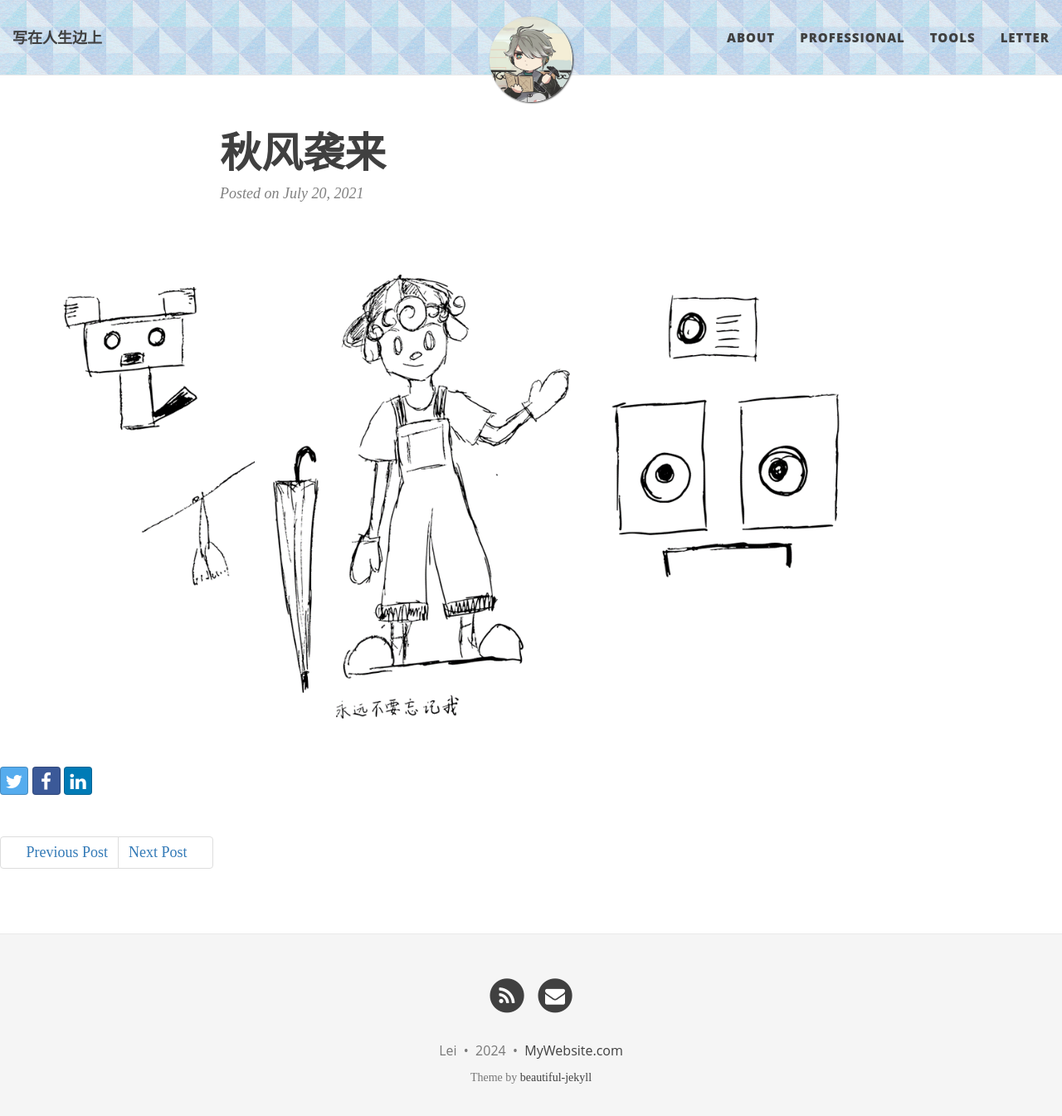
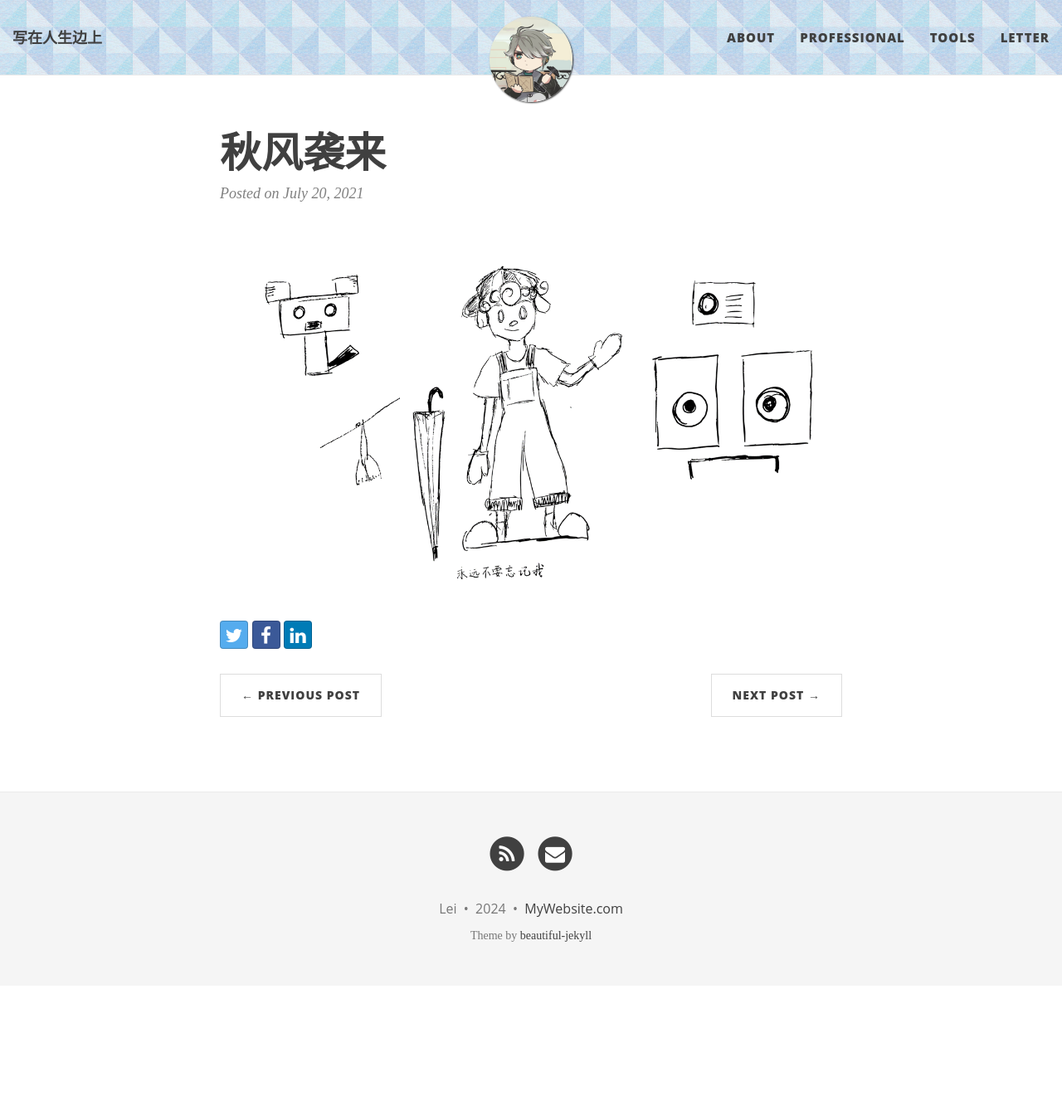
Before and after one commit to PlanetPolly/PlanetPolly.github.io, a Jekyll site: the page built from _posts/2021-07-20-never.md, in a window 1280 px wide and 1359 px high. Shown: the top 1345 px of the window at 83% size. Built offline with Jekyll 4.4.1, drawn with Linux system fonts in a browser that asks for light colours; nearby versions of some CDN libraries.

Commit message:
Update post.html

```diff
--- a/_layouts/post.html
+++ b/_layouts/post.html
@@ -4,9 +4,9 @@ layout: base
 
 {% include header.html type="post" %}
 
-<main class="{% if page.full-width %} container-fluid {% else %} container-md {% endif %}">
+<div class="container">
   <div class="row">
-    <div class="{% if page.full-width %} col {% else %} col-xl-8 offset-xl-2 col-lg-10 offset-lg-1 {% endif %}">
+    <div class="col-lg-8 col-lg-offset-2 col-md-10 col-md-offset-1">
 
       {% if page.gh-repo %}
         {% assign gh_split =  page.gh-repo | split:'/'  %}
@@ -31,32 +31,20 @@ layout: base
         </div>
       {% endif %}
 
-      {% if page.before-content %}
-        <div class="before-content">
-          {% for file in page.before-content %}
-            {% include {{ file }} %}
-          {% endfor %}
-        </div>
-      {% endif %}
-
-      <div class="blog-post">
+      <article role="main" class="blog-post">
         {{ content }}
-      </div>
+      </article>
 
       {% if page.tags.size > 0 %}
         <div class="blog-tags">
-          <span>Tags:</span>
+          Tags:
+          {% if site.link-tags %}
           {% for tag in page.tags %}
-            <a href="{{ '/tags' | relative_url }}#{{- tag -}}">{{- tag -}}</a>
+            <a href="{{ site.baseurl }}/tags#{{- tag -}}">{{- tag -}}</a>
           {% endfor %}
-        </div>
-      {% endif %}
-
-      {% if page.after-content %}
-        <div class="after-content">
-          {% for file in page.after-content %}
-            {% include {{ file }} %}
-          {% endfor %}
+          {% else %}
+            {{ page.tags | join: ", " }}
+          {% endif %}
         </div>
       {% endif %}
 
@@ -64,25 +52,24 @@ layout: base
         {% include social-share.html %}
       {% endif %}
 
-      <ul class="pagination blog-pager">
+      <ul class="pager blog-pager">
         {% if page.previous.url %}
-        <li class="page-item previous">
-          <a class="page-link" href="{{ page.previous.url | relative_url }}" data-toggle="tooltip" data-placement="top" title="{{page.previous.title | strip_html | xml_escape}}">
-            <i class="fas fa-arrow-left" alt="Previous Post"></i>
-            <span class="d-none d-sm-inline-block">Previous Post</span>
-          </a>
+        <li class="previous">
+          <a href="{{ page.previous.url | prepend: site.baseurl | replace: '//', '/' }}" data-toggle="tooltip" data-placement="top" title="{{page.previous.title}}">&larr; Previous Post</a>
         </li>
         {% endif %}
         {% if page.next.url %}
-        <li class="page-item next">
-          <a class="page-link" href="{{ page.next.url | relative_url }}" data-toggle="tooltip" data-placement="top" title="{{page.next.title | strip_html | xml_escape}}">
-            <span class="d-none d-sm-inline-block">Next Post</span>
-            <i class="fas fa-arrow-right" alt="Next Post"></i>
-          </a>
+        <li class="next">
+          <a href="{{ page.next.url | prepend: site.baseurl | replace: '//', '/' }}" data-toggle="tooltip" data-placement="top" title="{{page.next.title}}">Next Post &rarr;</a>
         </li>
         {% endif %}
       </ul>
-      {% include comments.html %}
+
+      {% if page.comments %}
+        <div class="disqus-comments">
+          {% include disqus.html %}
+        </div>
+      {% endif %}
     </div>
   </div>
-</main>
+</div>
```
